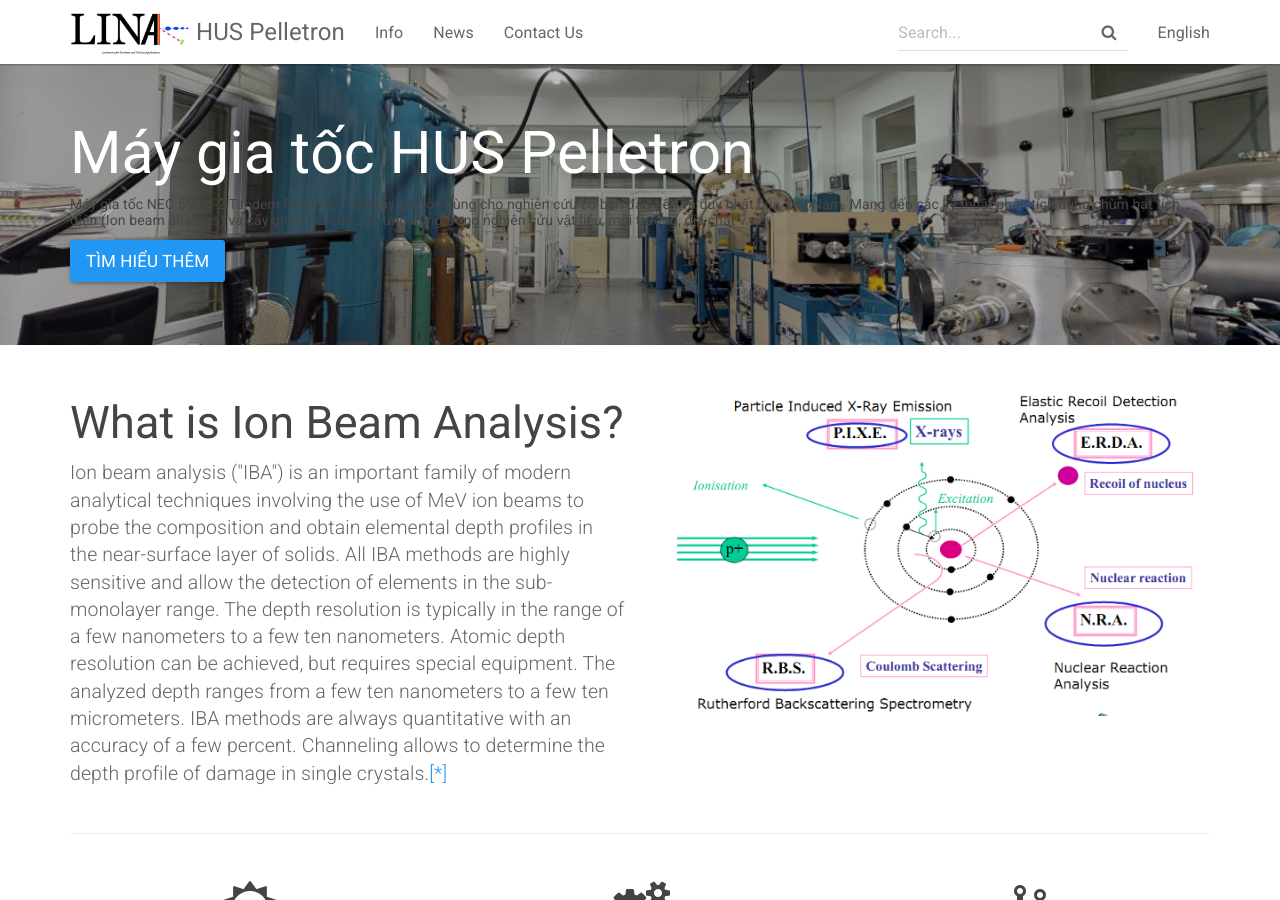
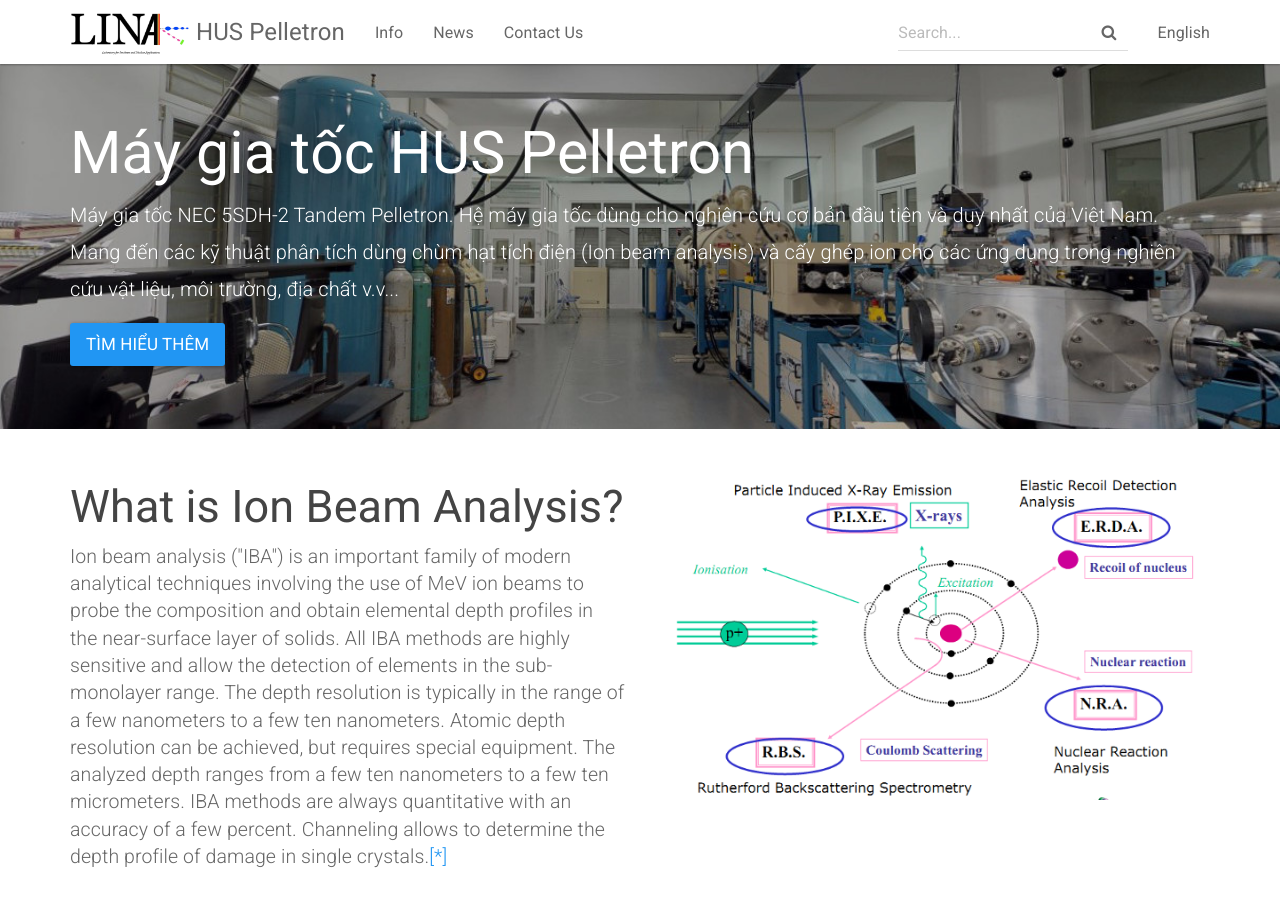
Before and after one commit to huspelletron/vi, a Jekyll site: the page built from index.html, in a window 1280 px wide and 900 px high. Built offline with Jekyll 4.4.1, drawn with Linux system fonts in a browser that asks for light colours.

Commit message:
nec pelletron

```diff
--- a/index.html
+++ b/index.html
@@ -5,7 +5,7 @@ layout: default
 <div class="header-container jumbotron">
     <div class="container">
         <h1>Máy gia tốc HUS Pelletron</h1>
-        <h6>Máy gia tốc NEC 5SDH-2 Tandem Pelletron. Hệ máy gia tốc dùng cho nghiên cứu cơ bản đầu tiên và duy nhất của Viêt Nam. Mang đến các kỹ thuật phân tích dùng chùm hạt tích điện (Ion beam analysis) và cấy ghép ion cho các ứng dụng trong nghiên cứu vật liệu, môi trường, địa chất v.v...</h6>
+        <p style="color:white;">Máy gia tốc NEC 5SDH-2 Tandem Pelletron. Hệ máy gia tốc dùng cho nghiên cứu cơ bản đầu tiên và duy nhất của Viêt Nam. Mang đến các kỹ thuật phân tích dùng chùm hạt tích điện (Ion beam analysis) và cấy ghép ion cho các ứng dụng trong nghiên cứu vật liệu, môi trường, địa chất v.v...</p>
         <p><a class="btn btn-primary btn-lg" href="{{ "/docs/home/" | relative_url }}" role="button">Tìm hiểu thêm</a></p>
     </div>
 </div>
```
